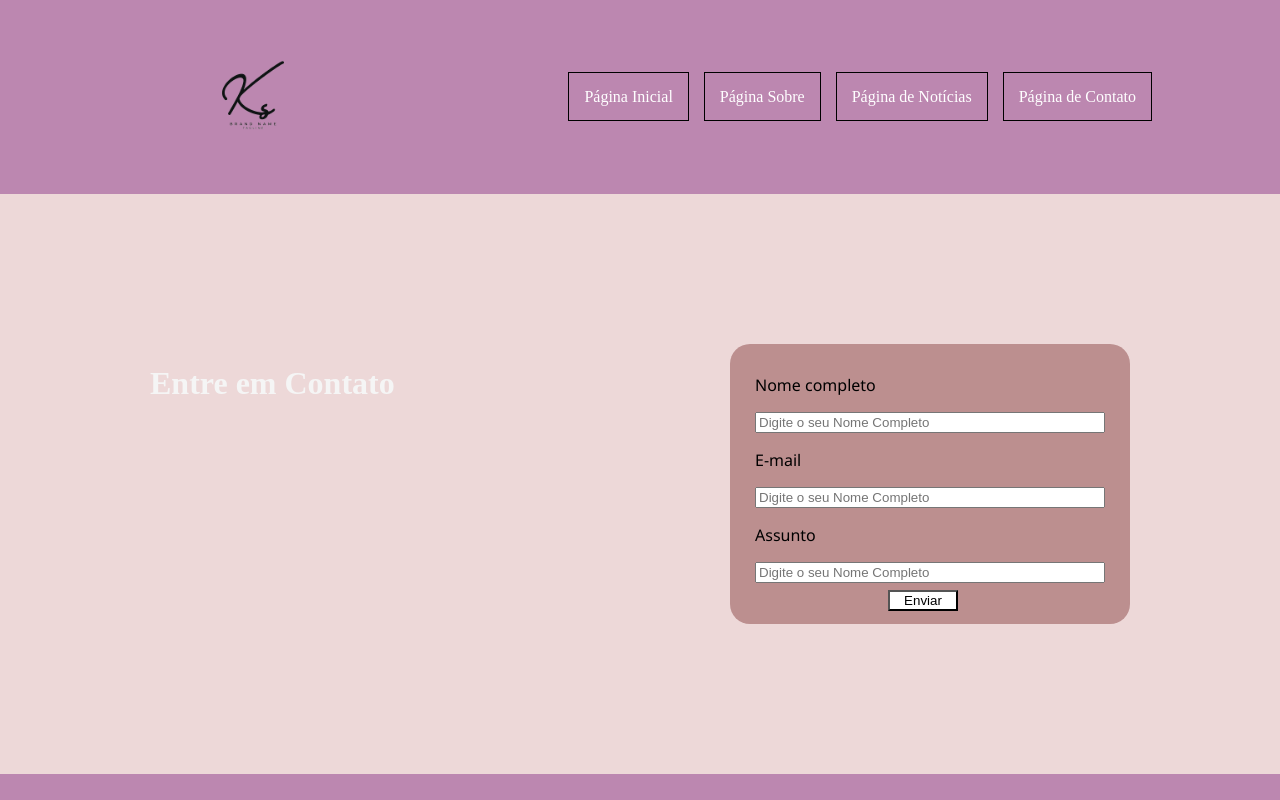
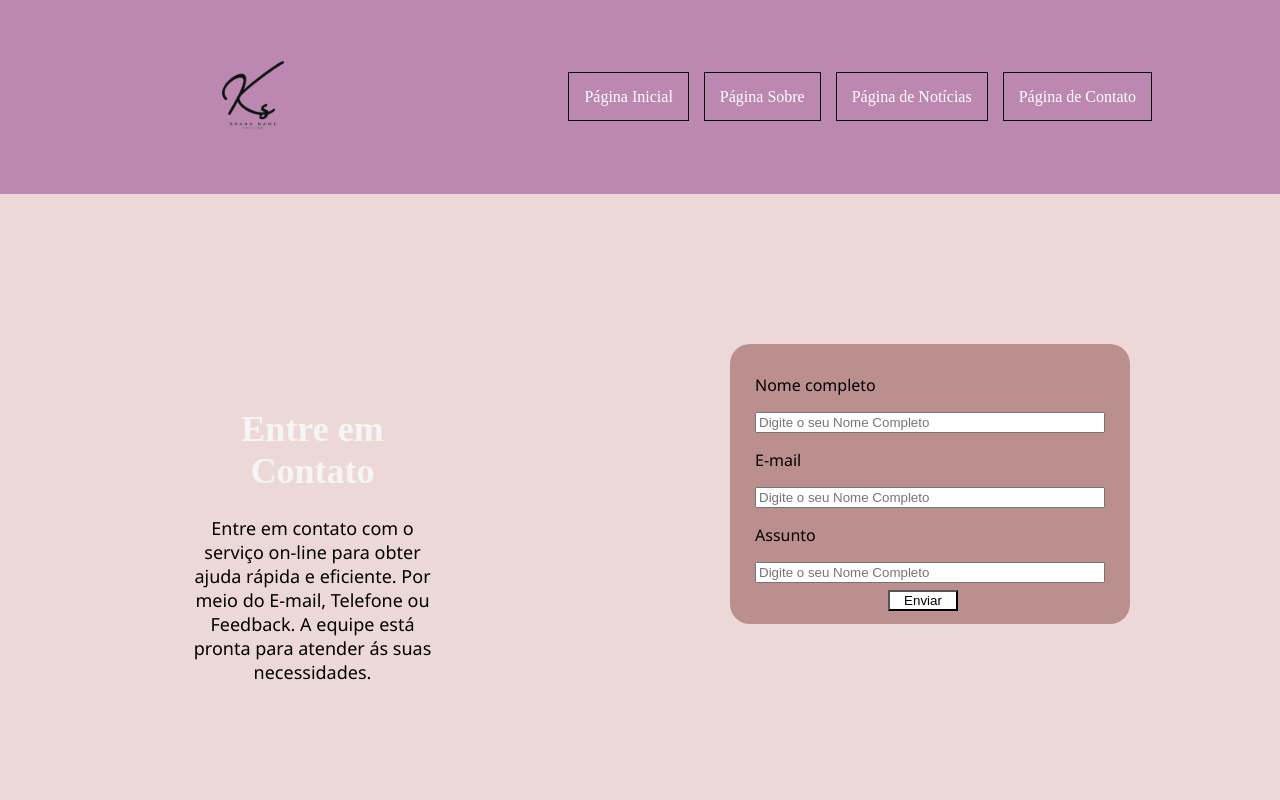
Before and after one commit to kesiagonzzaga05/portifolio, a React (Vite) app: page /contato in a window 1280 px wide. Shown: the top 800 px of the page. Built offline with nearby package versions, Linux system fonts and the light colour scheme.

Commit message:
ultima atualização

```diff
--- a/package.json
+++ b/package.json
@@ -10,6 +10,7 @@
     "preview": "vite preview"
   },
   "dependencies": {
+    "@phosphor-icons/web": "^2.0.3",
     "phosphor-react": "^1.4.1",
     "react": "^18.2.0",
     "react-dom": "^18.2.0",
--- a/src/componentes/contato/Contato.css
+++ b/src/componentes/contato/Contato.css
@@ -9,7 +9,6 @@
     padding: 25px;
 
 }
-
 .container-contato{
     padding: 150px;
     display: flex;
@@ -22,3 +21,15 @@
     margin-left: 38%;
     margin-top: 7px;
 }
+.texto{
+    text-align: center;
+    font-size: 18px;
+    padding: 40px;
+    width: 25%;
+    color: black;
+}
+.contato{
+    font-size: 15px;
+    padding: 30px;
+    text-align: center;
+}
--- a/src/componentes/contato/Contato.tsx
+++ b/src/componentes/contato/Contato.tsx
@@ -5,9 +5,10 @@ Contato(){
         <main className='container-contato'>
             <div className='texto'>
                 <h1> Entre em Contato </h1>
-                <p> </p>
+                <p>Entre em contato com o serviço on-line para obter ajuda rápida e eficiente. Por meio do E-mail, Telefone ou Feedback. A equipe está pronta para atender ás suas necessidades.</p>
+            <div className='contato'>
             </div>
-
+            </div>
             <div className='formulario'>
                 <p> Nome completo</p>
                 <input id="link" name="Digite o seu Nome Completo" placeholder="Digite o seu Nome Completo" type="texto" />
--- a/src/main.tsx
+++ b/src/main.tsx
@@ -20,7 +20,6 @@ const router = createBrowserRouter([
     <Main/>
     <Projetos/>
     <Footer/>
-    <Contato/>
       </>,
   },
   {
```
Also changed, not shown: 1 other file (tests, documents, lock files or other folders).
